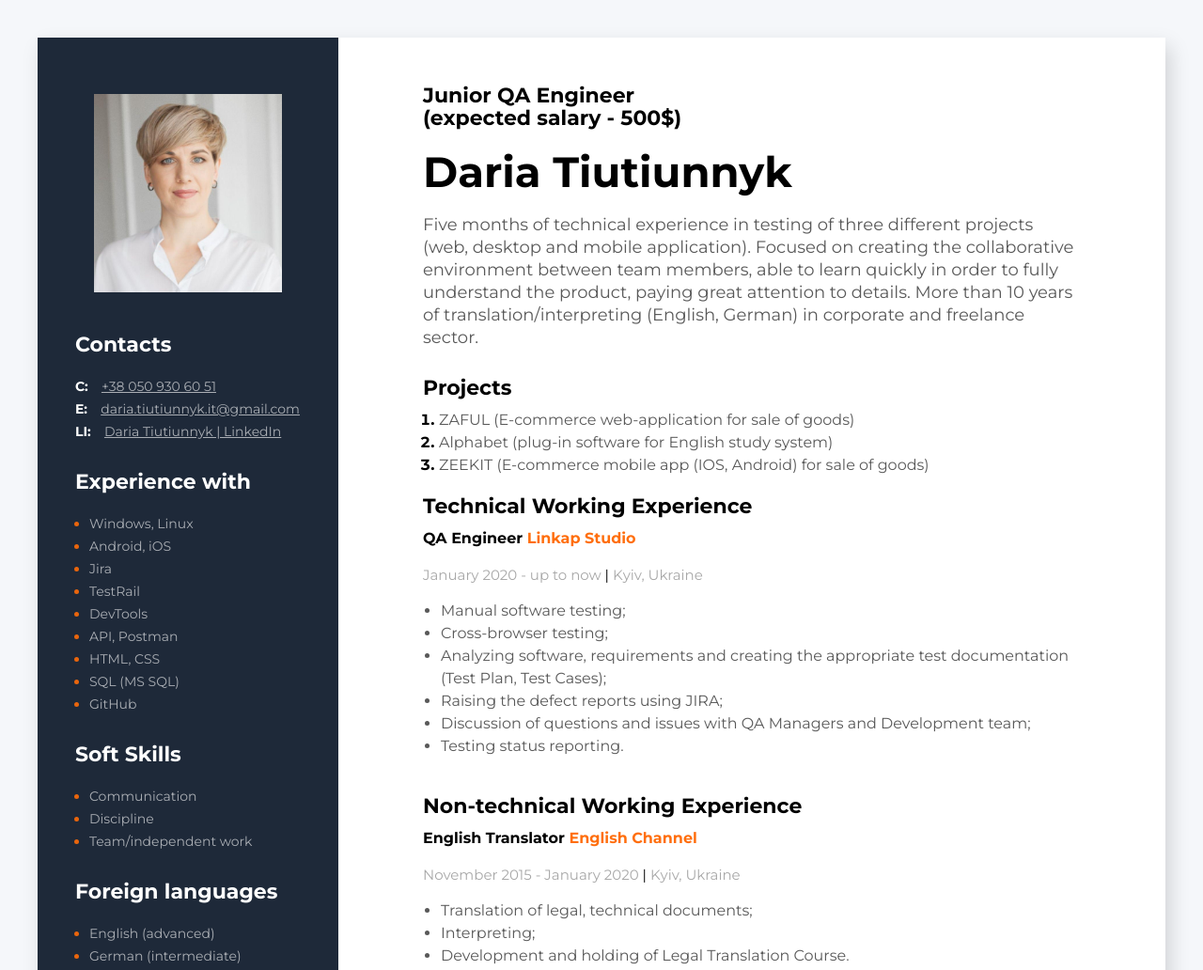
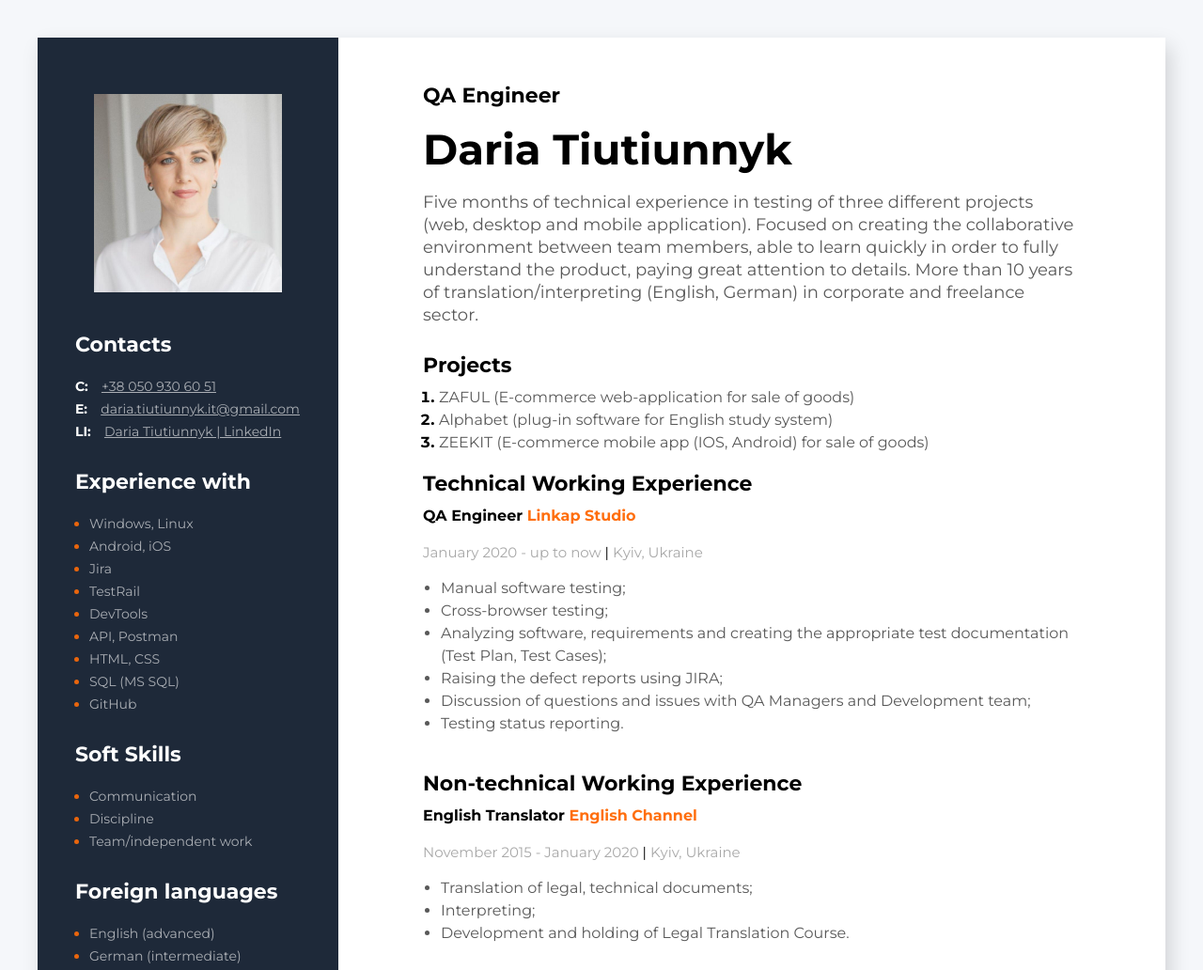
Before and after one commit to daria-tiutiunnyk/cv, a plain HTML site: page index.html in a window 1280 px wide. Shown: the top 1032 px of the page at 94% size. Drawn offline with Linux system fonts and the light colour scheme.

Commit message:
Update index.html

```diff
--- a/index.html
+++ b/index.html
@@ -111,8 +111,7 @@
       <div class="about-me-container">
         <!--about me main info-->
         <div class="info-container">
-          <h3 class="profession">Junior QA Engineer</h3>
-          <h3 class="profession">(expected salary - 500$)</h3>
+          <h3 class="profession">QA Engineer</h3>
           <h1 class="name">Daria Tiutiunnyk</h1>
           <p class="description">
             Five months of technical experience in testing of three different
```
